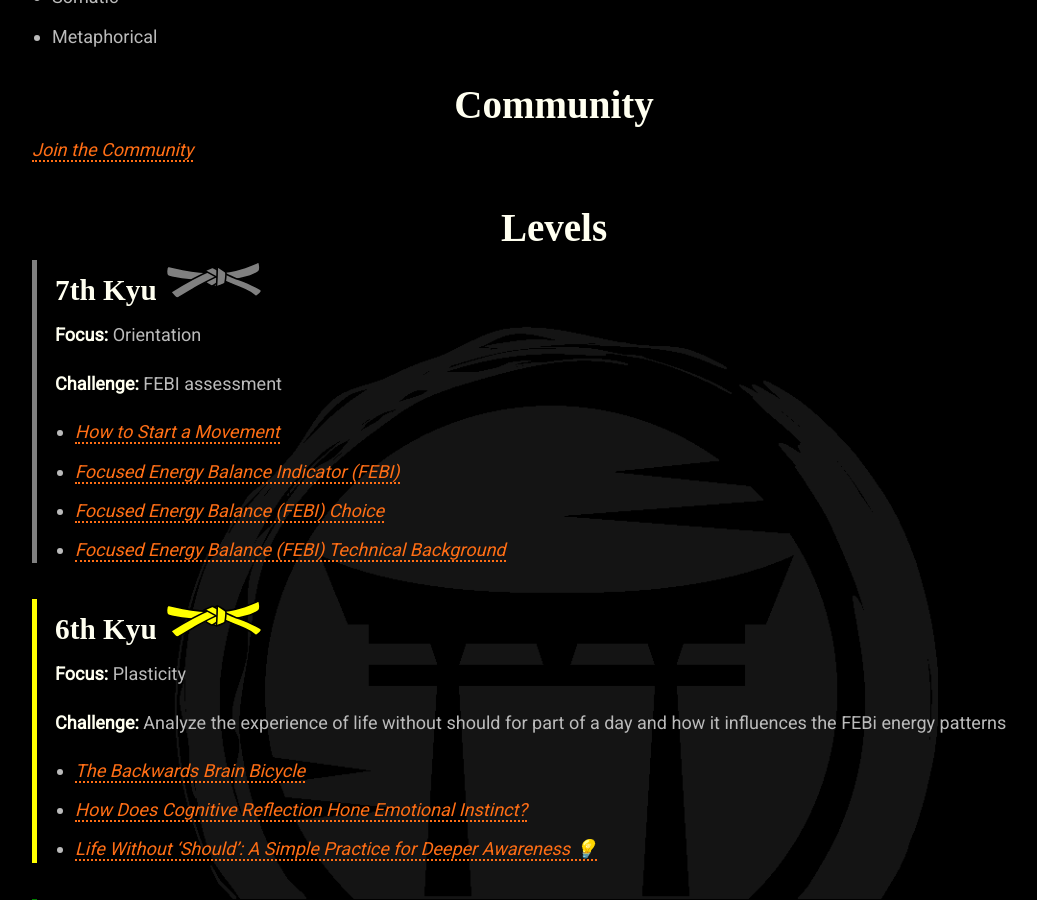
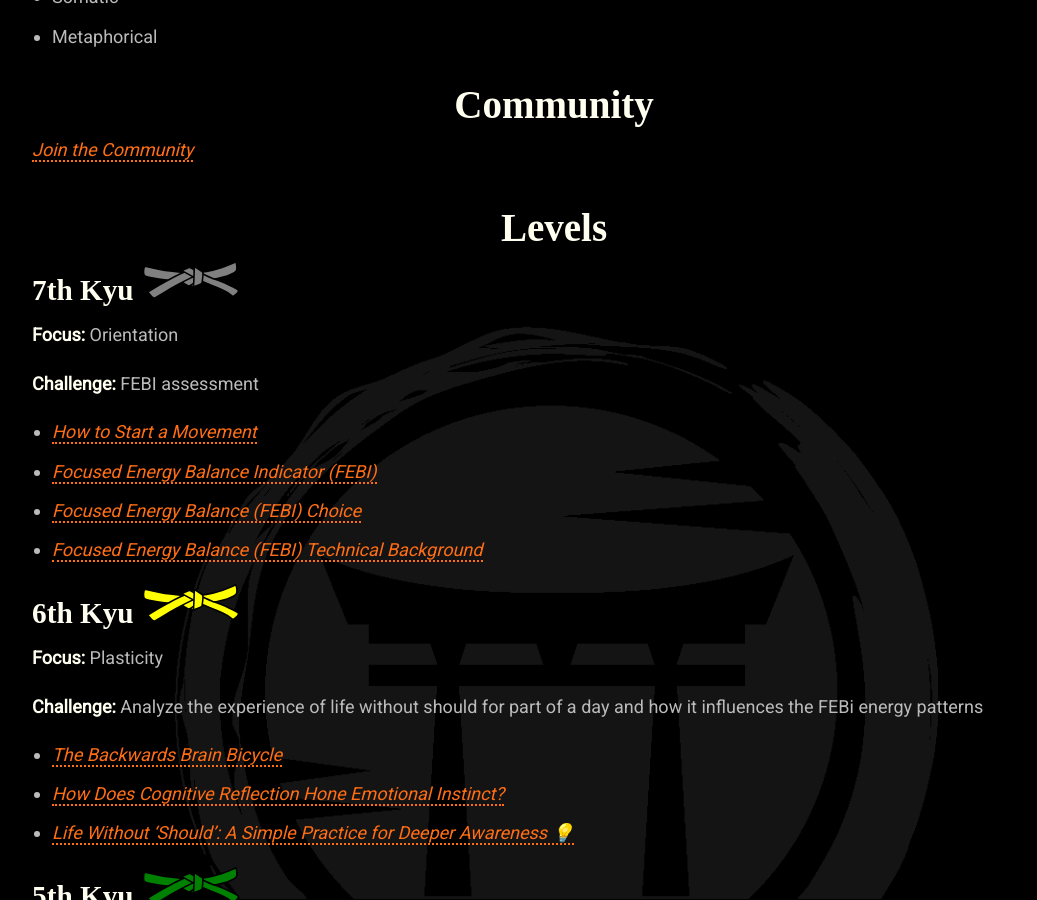
Before and after one commit to mindset-dojo/mindset-dojo.github.io, a Jekyll site: the page built from program.md, in a window 1280 px wide and 900 px high, scrolled down 1072 px. Shown: the whole window, without its empty margins (86-1123 px from the left). Built offline with Jekyll 4.4.1, drawn with Linux system fonts in a browser that asks for light colours; some web fonts are replaced.

Commit message:
Removed DIV from Levels section in program.md.

```diff
--- a/program.md
+++ b/program.md
@@ -54,7 +54,6 @@ css_id: program
 <section>
   <h2>Levels</h2>
   {% for level in program.levels %}
-    <div style="border-left: 5px solid {{ level.color }}; padding-left: 1em; margin-bottom: 2em;">
       <h3>{{ level.label }} {% if level.level %}
 			<svg class="md-belt-svg {{ level.color }}" xmlns="http://www.w3.org/2000/svg" version="1.1" viewBox="0 0 500 200"><path class="st3" d="M202.6,53.8s-1.5,5,.2,7.4,24.9,1.8,24.9,1.8l-11.3-10.2-13.8,1.1h0Z"/><path class="st4" d="M20.4,30.9s119.2,32.1,233.8,32.1S468.9,11.8,472.7,9.5c3.8-2.3,13,39,.8,48.1-12.2,9.2-81,48.9-216.2,48.9S24.3,85.1,17.4,77.5s-6.9-38.2,3.1-46.6h-.1Z"/><path class="st0" d="M262.6,134s-22.2-6.1-28.3-21.4,58.8-29.8,58.8-29.8l-6.1,31.3-24.4,19.9h0Z"/><path class="st4" d="M206.1,110.4s30.6,21.4,35.1,19.1c4.6-2.3,58.8-36.7,58.8-36.7l-45.8-33.6-50.4,38.2,2.3,13h0Z"/><path class="st4" d="M33.4,160s125.3-76.4,200.9-107c75.6-30.6,30.6,29,30.6,29,0,0-78.7,38.2-110.8,57.3-32.1,19.1-81.7,50.4-87.9,51.2-6.1.8-32.9-30.6-32.9-30.6h.1Z"/><path class="st3" d="M266.6,35s-5.3-1.9-14.1,8.5c-8.9,10.3,15.1,8.2,15.1,8.2l-.9-16.7h-.1Z"/><path class="st1" d="M242.8,36.2s94.7,49.7,127.6,60.4c32.9,10.7,113.8,46.6,116.9,55.8s-27.5,30.6-27.5,30.6c0,0-23.7-21.4-54.2-34.4-30.6-13-83.3-34.4-112.3-48.1-29-13.8-89.4-47.4-89.4-47.4l39-16.8h0Z"/><path class="st2" d="M266.4,35.5s-2.3,92.4-4.6,97c-2.3,4.6,42.8-13,43.5-18.3.8-5.3,6.9-50.4,2.3-55s-36.7-26-41.3-23.7h.1Z"/></svg>
 			{% endif %} </h3>
@@ -65,6 +64,5 @@ css_id: program
           <li><a href="{{ exercise.url }}" target="_blank">{{ exercise.label }}</a></li>
         {% endfor %}
       </ul>
-    </div>
   {% endfor %}
 </section>
```
